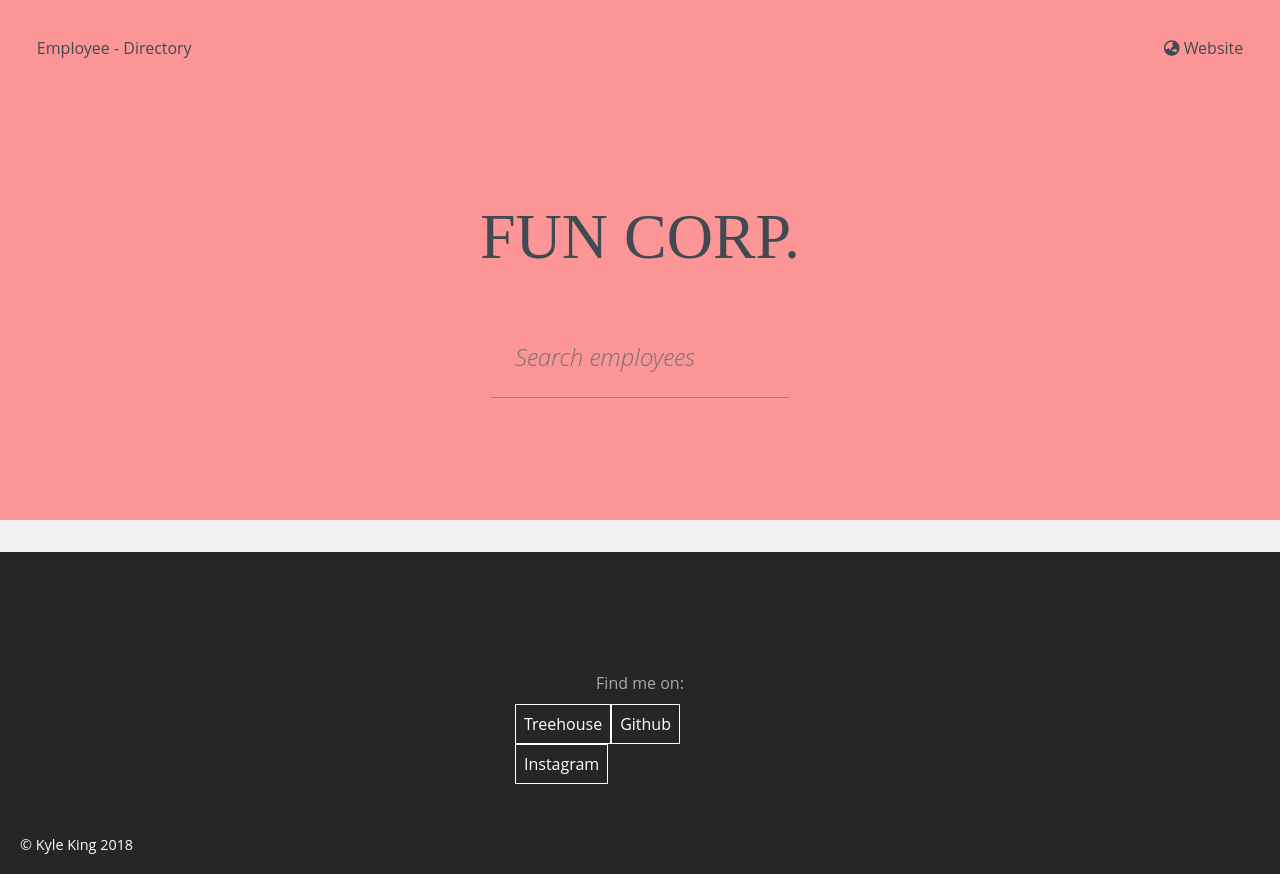
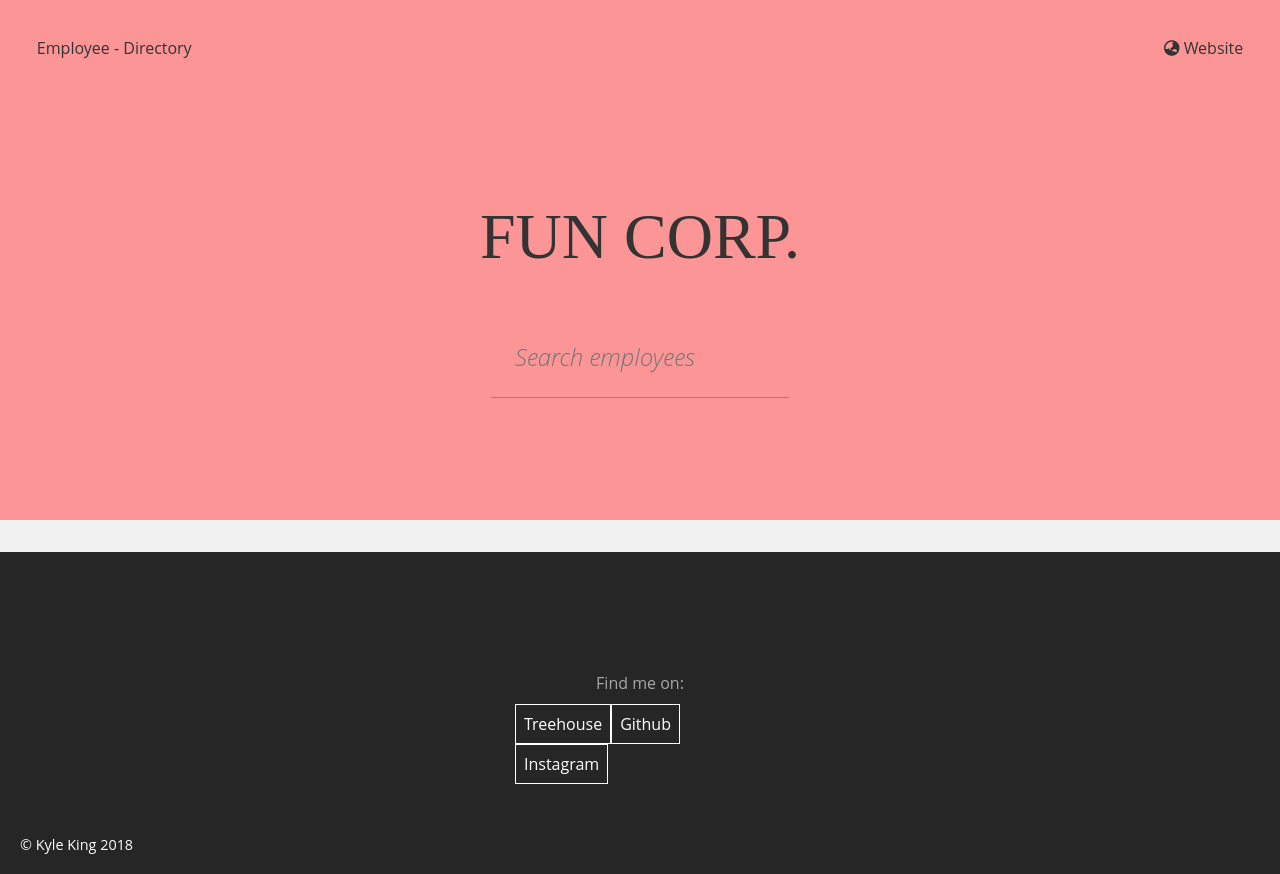
Before and after one commit to King-Kyle/Directory, a plain HTML site: page index.html in a window 1280 px wide. Drawn offline with nearby package versions, Linux system fonts and the light colour scheme; no server answers; a web font is replaced by a local one.

Commit message:
changed colors

```diff
--- a/css/styles.scss
+++ b/css/styles.scss
@@ -8,7 +8,7 @@ $lightGrey  : #f1f1f1;
 $grey       : #dfdfdf;
 $darkGrey   : #83898d;
 $lightBlack : #262626;
-$black      : #404a51;
+$black      : #333;
 $pink       : #FC9596;
 
 // Fonts
```
Also changed, not shown: css/styles.css.
